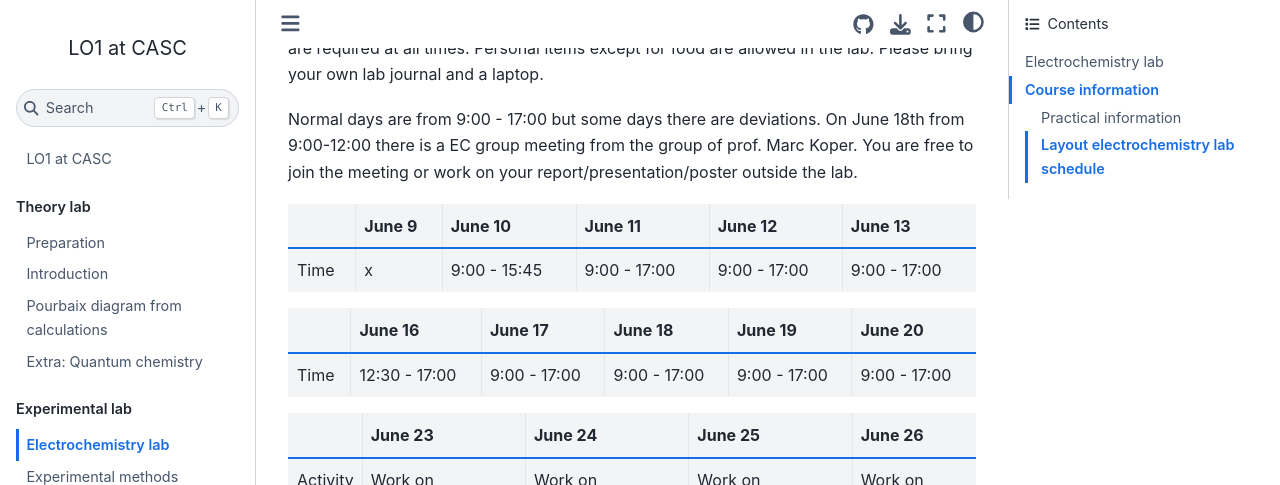
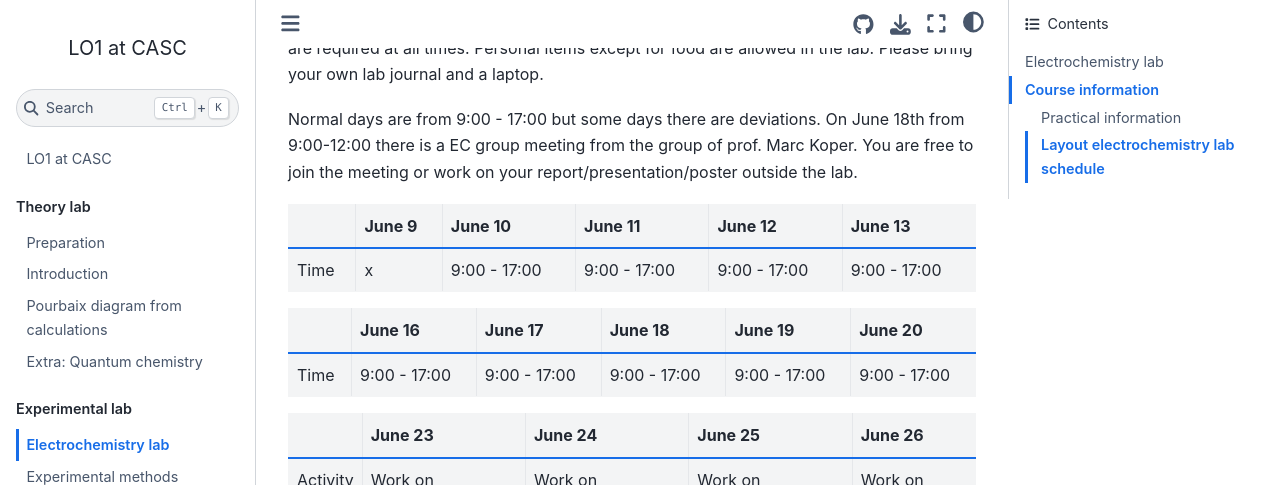
Before and after one commit to lucasdekam/lo1, a Jupyter Book: the page built from experimental-lab/course-information.md, in a window 1280 px wide and 900 px high, scrolled down 662 px. Shown: the top 485 px of the window. Built offline with Jupyter Book 1.0.4 settings and Sphinx 7.4.7 and the Sphinx Book theme 1.1.4, drawn with Linux system fonts in a browser that asks for light colours; pages that are not in the unit, such as notebooks, are missing from menus.

Commit message:
update timetable

```diff
--- a/experimental-lab/course-information.md
+++ b/experimental-lab/course-information.md
@@ -19,11 +19,11 @@ Normal days are from 9:00 - 17:00 but some days there are deviations. On June 18
 
 |      | June 9 | June 10 | June 11 | June 12 | June 13 |
 |------|---------|---------|---------|---------|---------|
-| Time | x | 9:00 - 15:45 | 9:00 - 17:00 | 9:00 - 17:00 | 9:00 - 17:00 |
+| Time | x | 9:00 - 17:00 | 9:00 - 17:00 | 9:00 - 17:00 | 9:00 - 17:00 |
 
 |      | June 16 | June 17 | June 18 | June 19 | June 20 |
 |------|---------|---------|---------|---------|---------|
-| Time | 12:30 - 17:00 | 9:00 - 17:00 | 9:00 - 17:00 | 9:00 - 17:00 | 9:00 - 17:00 |
+| Time | 9:00 - 17:00 | 9:00 - 17:00 | 9:00 - 17:00 | 9:00 - 17:00 | 9:00 - 17:00 |
 
 |      | June 23 | June 24 | June 25 | June 26 | June 27 |
 |------|---------|---------|---------|---------|---------|
```
